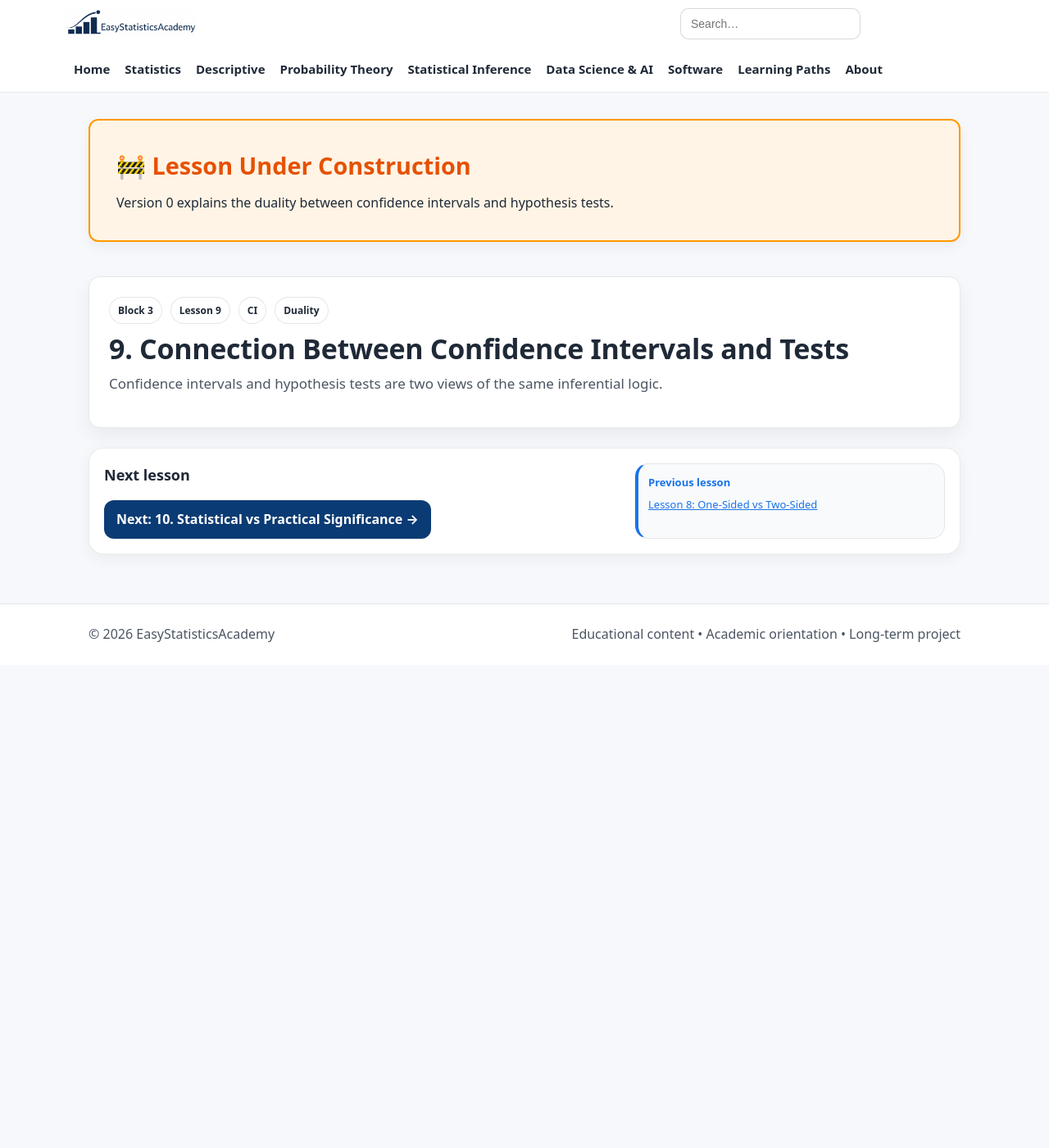
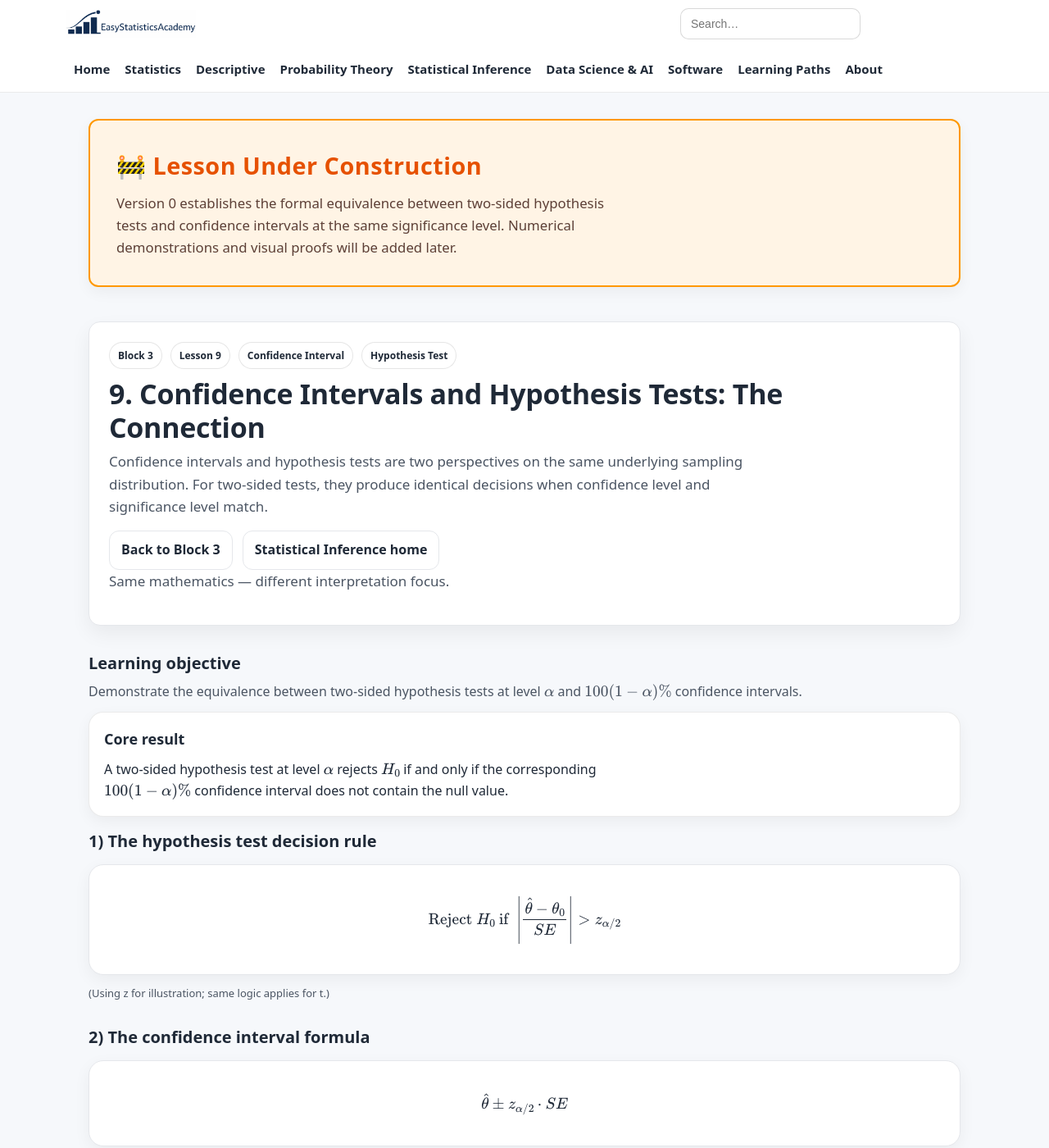
Before and after one commit to ammar-homaida-statistics/easystatisticsacademy, a Jekyll site: the page built from inference/hypothesis-testing/ci-and-test-connection/index.md, in a window 1280 px wide and 1400 px high. Shown: the whole window at 82% size. Built offline with Jekyll 4.4.1, drawn with Linux system fonts in a browser that asks for light colours; some of the changed text lies outside the part shown.

Commit message:
Add lesson content

```diff
--- a/inference/hypothesis-testing/ci-and-test-connection/index.md
+++ b/inference/hypothesis-testing/ci-and-test-connection/index.md
@@ -1,37 +1,44 @@
 ---
 layout: default
-title: "9. Connection Between Confidence Intervals and Tests"
-description: "Understand why rejecting H0 at level α corresponds to confidence intervals excluding the null value."
+title: "9. Confidence Intervals and Hypothesis Tests: The Connection"
+description: "Understand the mathematical equivalence between confidence intervals and hypothesis tests and learn how decisions correspond across both frameworks."
 permalink: /inference/hypothesis-testing/ci-and-test-connection/
 sidebar: false
 ---
 
+<!-- UNDER CONSTRUCTION NOTICE -->
 <section class="section section-slim">
   <div class="callout" style="background:#fff4e5; border:2px solid #ff9800; padding:2rem; border-radius:12px;">
     <div class="callout-copy">
-      <h2 style="margin-top:0; color:#e65100; font-size:1.8rem;">🚧 Lesson Under Construction</h2>
-      <p style="margin:0;">
-        Version 0 explains the duality between confidence intervals and hypothesis tests.
+      <h2 style="margin-top:0; color:#e65100; font-size:1.8rem; letter-spacing:0.5px;">
+        🚧 Lesson Under Construction
+      </h2>
+      <p style="margin:0; font-size:1.05rem; color:#5d4037; line-height:1.6;">
+        Version 0 establishes the formal equivalence between two-sided hypothesis tests
+        and confidence intervals at the same significance level.
+        Numerical demonstrations and visual proofs will be added later.
       </p>
     </div>
   </div>
 </section>
 
+<!-- ✅ Update continue-reading keys -->
 <script>
-(function () {
-  var KEY = "esa_continue_inference_hypothesis_testing_lesson_v0";
-  localStorage.setItem(KEY, JSON.stringify({
-    url: "/inference/hypothesis-testing/ci-and-test-connection/",
-    label: "Lesson 9 — CI and Test Connection",
-    ts: Date.now()
-  }));
+  (function () {
+    var KEY = "esa_continue_inference_hypothesis_testing_lesson_v0";
 
-  localStorage.setItem("esa_continue_inference_last_block_v0", JSON.stringify({
-    url: "/inference/hypothesis-testing/",
-    label: "Block 3 — Hypothesis Testing",
-    ts: Date.now()
-  }));
-})();
+    localStorage.setItem(KEY, JSON.stringify({
+      url: "/inference/hypothesis-testing/ci-and-test-connection/",
+      label: "Lesson 9 — CI and Test Connection",
+      ts: Date.now()
+    }));
+
+    localStorage.setItem("esa_continue_inference_last_block_v0", JSON.stringify({
+      url: "/inference/hypothesis-testing/",
+      label: "Block 3 — Hypothesis Testing",
+      ts: Date.now()
+    }));
+  })();
 </script>
 
 <section class="hero hero-section">
@@ -40,15 +47,211 @@
       <div class="badge-row">
         <span class="badge">Block 3</span>
         <span class="badge">Lesson 9</span>
-        <span class="badge">CI</span>
-        <span class="badge">Duality</span>
+        <span class="badge">Confidence Interval</span>
+        <span class="badge">Hypothesis Test</span>
       </div>
 
-      <h1>9. Connection Between Confidence Intervals and Tests</h1>
+      <h1>9. Confidence Intervals and Hypothesis Tests: The Connection</h1>
 
       <p class="lead">
-        Confidence intervals and hypothesis tests are two views of the same inferential logic.
+        Confidence intervals and hypothesis tests are two perspectives
+        on the same underlying sampling distribution.
+        For two-sided tests, they produce identical decisions
+        when confidence level and significance level match.
       </p>
+
+      <div class="hero-actions">
+        <a class="btn btn-outline" href="/inference/hypothesis-testing/">Back to Block 3</a>
+        <a class="btn btn-outline" href="/inference/">Statistical Inference home</a>
+      </div>
+
+      <p class="muted-mini">
+        Same mathematics — different interpretation focus.
+      </p>
+    </div>
+  </div>
+</section>
+
+<section class="section">
+  <div class="section-head">
+    <h2>Learning objective</h2>
+    <p>
+      Demonstrate the equivalence between two-sided hypothesis tests
+      at level \( \alpha \)
+      and \(100(1-\alpha)\%\) confidence intervals.
+    </p>
+  </div>
+
+  <div class="callout">
+    <div class="callout-copy">
+      <h2>Core result</h2>
+      <p style="margin:0;">
+        A two-sided hypothesis test at level \( \alpha \)
+        rejects \(H_0\) if and only if
+        the corresponding \(100(1-\alpha)\%\) confidence interval
+        does not contain the null value.
+      </p>
+    </div>
+  </div>
+</section>
+
+<section class="section">
+  <div class="section-head">
+    <h2>1) The hypothesis test decision rule</h2>
+  </div>
+
+  <div class="card">
+    \[
+    \text{Reject } H_0 \text{ if }
+    \left|
+    \frac{\hat{\theta} - \theta_0}{SE}
+    \right|
+    >
+    z_{\alpha/2}
+    \]
+  </div>
+
+  <p class="muted-mini">
+    (Using z for illustration; same logic applies for t.)
+  </p>
+</section>
+
+<section class="section">
+  <div class="section-head">
+    <h2>2) The confidence interval formula</h2>
+  </div>
+
+  <div class="card">
+    \[
+    \hat{\theta}
+    \pm
+    z_{\alpha/2} \cdot SE
+    \]
+  </div>
+
+  <p style="margin-top:.75rem;">
+    This interval contains all parameter values
+    that would not be rejected by the test.
+  </p>
+</section>
+
+<section class="section">
+  <div class="section-head">
+    <h2>3) Algebraic equivalence</h2>
+  </div>
+
+  <div class="card">
+    \[
+    \left|
+    \frac{\hat{\theta} - \theta_0}{SE}
+    \right|
+    \le
+    z_{\alpha/2}
+    \quad
+    \Longleftrightarrow
+    \quad
+    \theta_0
+    \text{ lies inside the CI}
+    \]
+  </div>
+
+  <p class="muted-mini">
+    Rejection corresponds exactly to exclusion from the interval.
+  </p>
+</section>
+
+<section class="section">
+  <div class="section-head">
+    <h2>4) Interpretation difference</h2>
+  </div>
+
+  <div class="grid grid-2">
+    <div class="card">
+      <h3>Hypothesis test</h3>
+      <p style="margin:0;">
+        Focuses on decision:
+        reject or fail to reject \(H_0\).
+      </p>
+    </div>
+
+    <div class="card">
+      <h3>Confidence interval</h3>
+      <p style="margin:0;">
+        Focuses on estimation:
+        plausible values for the parameter.
+      </p>
+    </div>
+  </div>
+
+  <p class="muted-mini">
+    The test gives a binary decision;
+    the interval gives a range of plausible values.
+  </p>
+</section>
+
+<section class="section">
+  <div class="section-head">
+    <h2>5) Special cases</h2>
+  </div>
+
+  <div class="grid grid-2">
+    <div class="card">
+      <h3>Difference of means</h3>
+      <p style="margin:0;">
+        If 0 lies in the CI,
+        the two-sided test fails to reject.
+      </p>
+    </div>
+
+    <div class="card">
+      <h3>Proportions</h3>
+      <p style="margin:0;">
+        Same principle applies:
+        null value inside CI → not significant.
+      </p>
+    </div>
+
+    <div class="card">
+      <h3>Regression slope</h3>
+      <p style="margin:0;">
+        If 0 excluded from CI,
+        slope is statistically significant.
+      </p>
+    </div>
+
+    <div class="card">
+      <h3>Matching α and CI level</h3>
+      <p style="margin:0;">
+        α = 0.05 corresponds to 95% CI.
+      </p>
+    </div>
+  </div>
+</section>
+
+<section class="section">
+  <div class="section-head">
+    <h2>6) Important caveat</h2>
+  </div>
+
+  <div class="card">
+    <p style="margin:0;">
+      The equivalence holds directly for two-sided tests.
+      One-sided tests correspond to one-sided confidence bounds,
+      not symmetric intervals.
+    </p>
+  </div>
+</section>
+
+<section class="section section-slim">
+  <div class="callout">
+    <div class="callout-copy">
+      <h2>Outcome of this lesson</h2>
+      <ul class="bullets">
+        <li>Prove the equivalence algebraically</li>
+        <li>Connect α to confidence level</li>
+        <li>Interpret exclusion of null value correctly</li>
+        <li>Distinguish decision vs estimation perspectives</li>
+      </ul>
     </div>
   </div>
 </section>
@@ -56,10 +259,15 @@
 <section class="section section-slim">
   <div class="callout">
     <div class="callout-copy">
-      <h2>Next lesson</h2>
+      <h2>Next step</h2>
+      <p style="margin:0;">
+        Next, we examine practical significance
+        and how statistical significance differs from real-world importance.
+      </p>
+
       <div class="pill-row" style="margin-top:1rem;">
         <a class="btn" href="/inference/hypothesis-testing/practical-significance/">
-          Next: 10. Statistical vs Practical Significance →
+          Next lesson: 10. Practical Significance →
         </a>
       </div>
     </div>
@@ -69,7 +277,7 @@
         <div class="mini-title" style="color:#1a73e8;">Previous lesson</div>
         <div class="mini-body">
           <a href="/inference/hypothesis-testing/one-sided-vs-two-sided/" style="color:#1a73e8; text-decoration:underline;">
-            Lesson 8: One-Sided vs Two-Sided
+            Lesson 8: One-Sided vs Two-Sided Tests
           </a>
         </div>
       </div>
```
